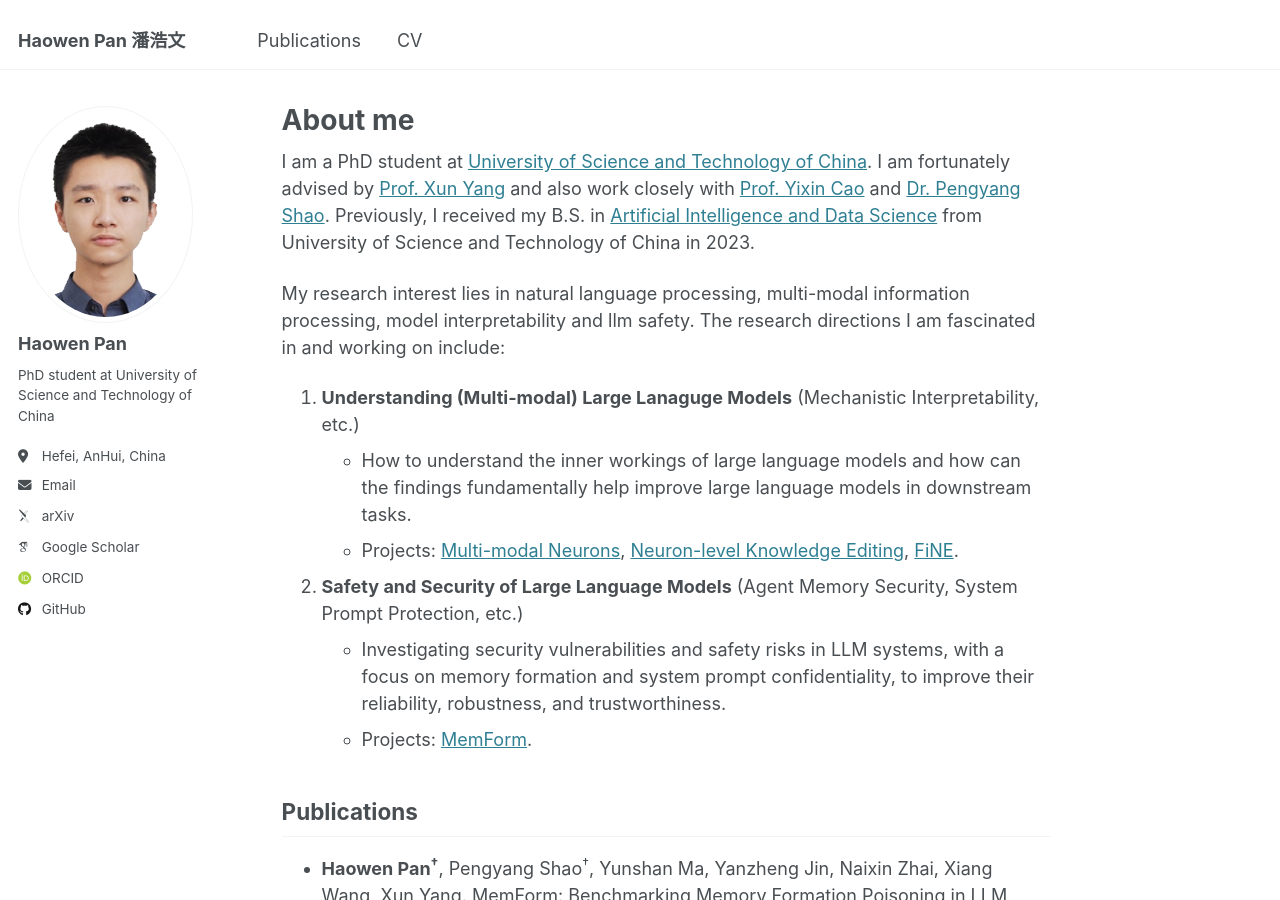
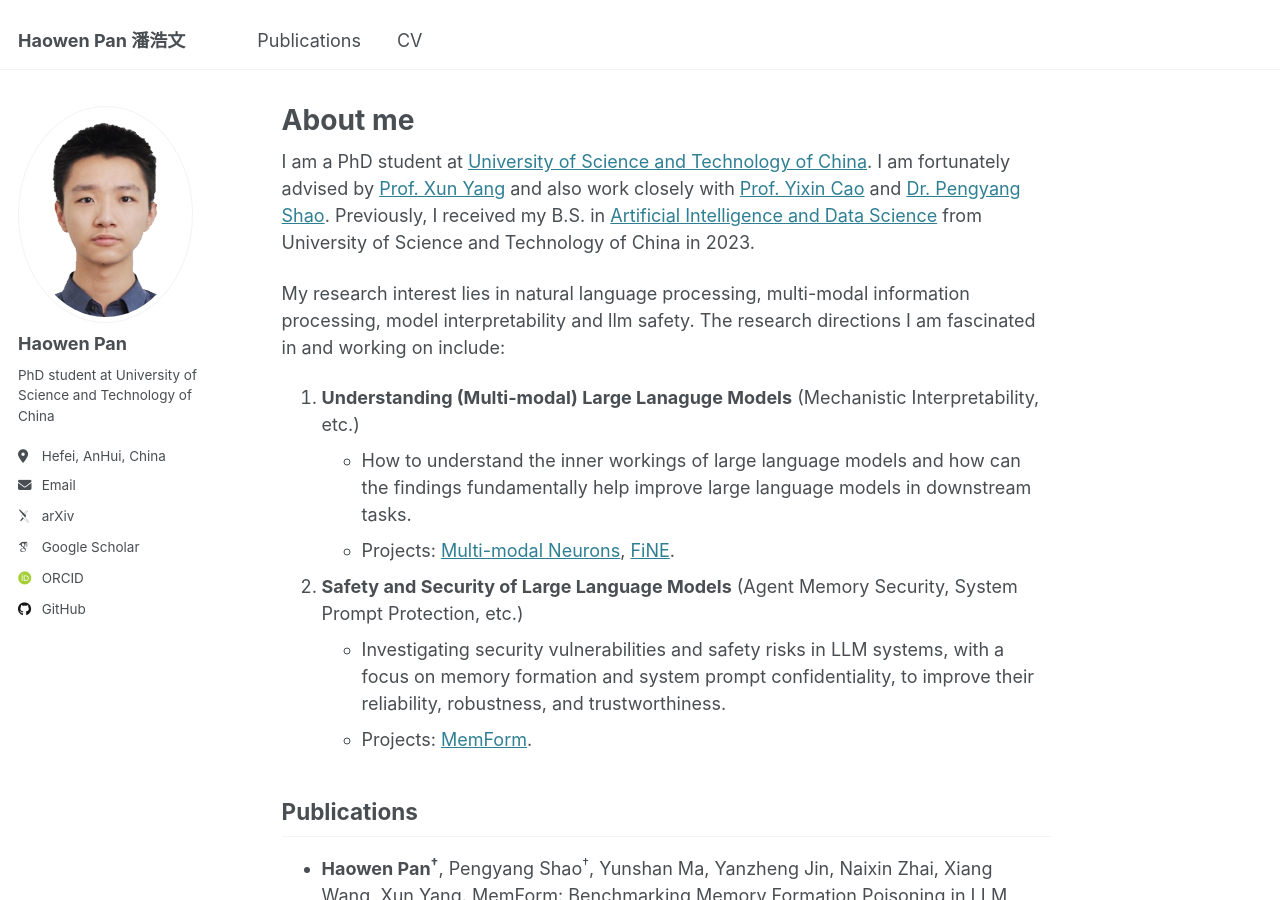
Before and after one commit to opanhw/opanhw.github.io, a Jekyll site: the page built from _pages/about.md, in a window 1280 px wide and 900 px high. Built offline with Jekyll 4.4.1, drawn with Linux system fonts in a browser that asks for light colours; some web fonts are replaced.

Commit message:
Update about.md

```diff
--- a/_pages/about.md
+++ b/_pages/about.md
@@ -11,7 +11,7 @@ I am a PhD student at [University of Science and Technology of China](https://ww
 My research interest lies in natural language processing, multi-modal information processing, model interpretability and llm safety. The research directions I am fascinated in and working on include:
 1. **Understanding (Multi-modal) Large Lanaguge Models** (Mechanistic Interpretability, etc.)
    * How to understand the inner workings of large language models and how can the findings fundamentally help improve large language models in downstream tasks.
-   * Projects: [Multi-modal Neurons](https://github.com/opanhw/MM_Neurons), [Neuron-level Knowledge Editing](https://github.com/opanhw/FiNE), [FiNE](https://github.com/opanhw/fine-unified-editing).
+   * Projects: [Multi-modal Neurons](https://github.com/opanhw/MM_Neurons), [FiNE](https://github.com/opanhw/fine-unified-editing).
 
 2. **Safety and Security of Large Language Models** (Agent Memory Security, System Prompt Protection, etc.)
    * Investigating security vulnerabilities and safety risks in LLM systems, with a focus on memory formation and system prompt confidentiality, to improve their reliability, robustness, and trustworthiness.
```
